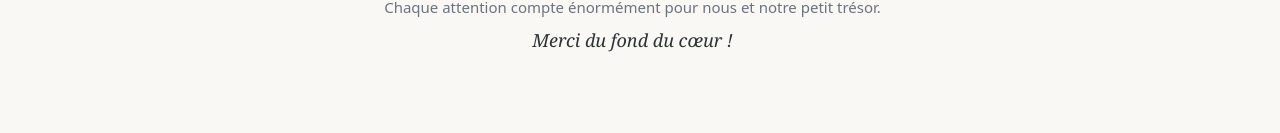
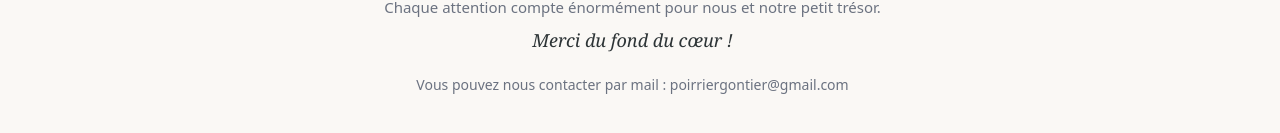
Before and after one commit to CecileSerene/naissance, a Vue app: page / in a window 1280 px wide. Shown: the part 725-858 px from the top of the page. Before the commit the page ends 827 px from the top, so only its background shows below. Built offline with nearby package versions, Linux system fonts and the light colour scheme; no server answers; what vue-recaptcha-v3 would draw is missing.

Commit message:
contact details

```diff
--- a/src/components/Footer.vue
+++ b/src/components/Footer.vue
@@ -10,6 +10,10 @@ import { COPY } from '../constants/copy.js'
     </div>
     <p class="app-footer__text">{{ COPY.footer.text }}</p>
     <p class="app-footer__signoff">{{ COPY.footer.signoff }}</p>
+
+    <div class="app-footer__contact">
+      <span class="app-footer__contact-line">Vous pouvez nous contacter par mail : poirriergontier@gmail.com</span>
+    </div>
   </footer>
 </template>
 
@@ -46,4 +50,18 @@ import { COPY } from '../constants/copy.js'
   color: var(--color-text);
   margin: 0;
 }
+
+.app-footer__contact {
+  margin-top: 1.25rem;
+  display: flex;
+  flex-direction: column;
+  align-items: center;
+  gap: 0.35rem;
+}
+
+.app-footer__contact-line {
+  font-size: 0.875rem;
+  color: var(--color-text-muted);
+  text-decoration: none;
+}
 </style>
```
